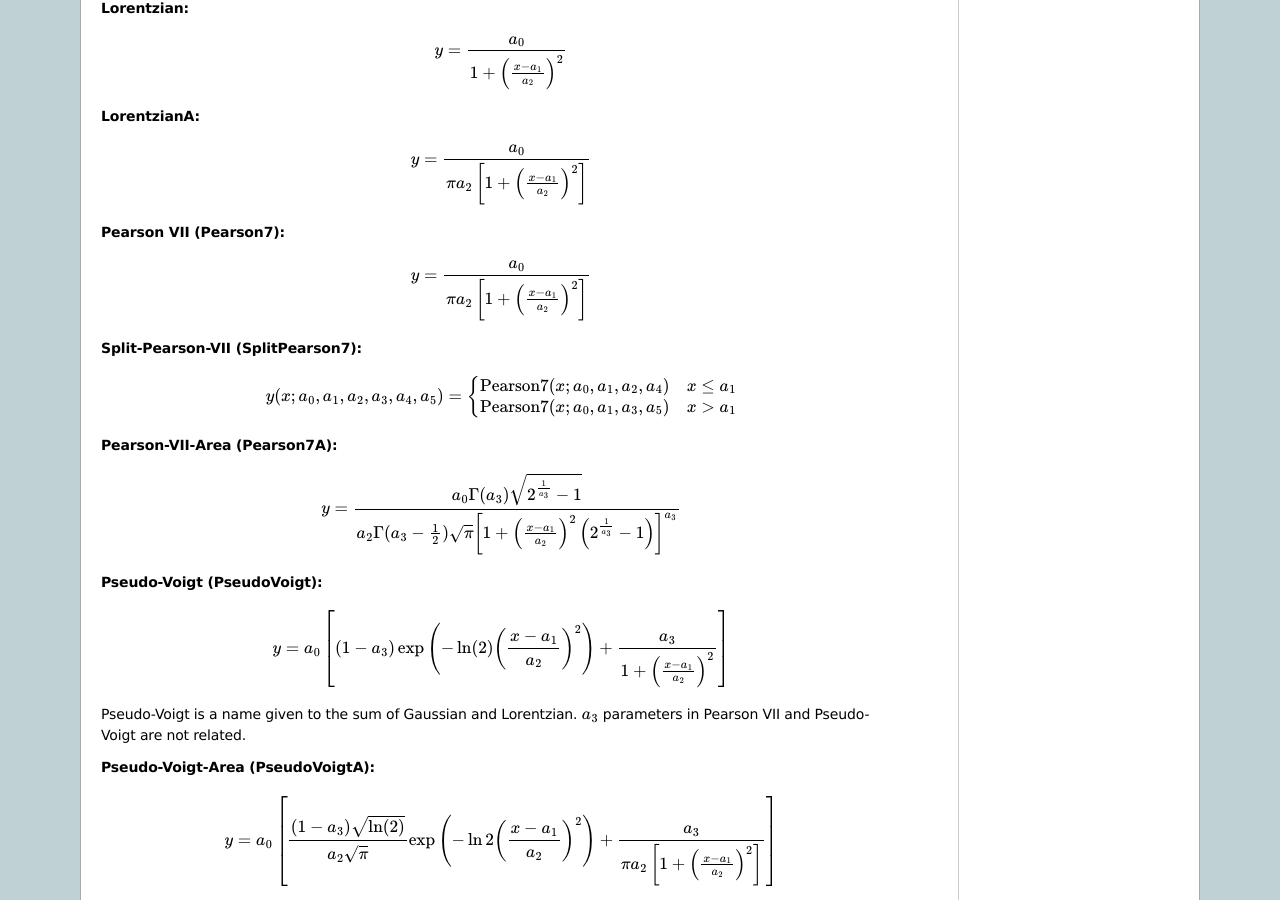
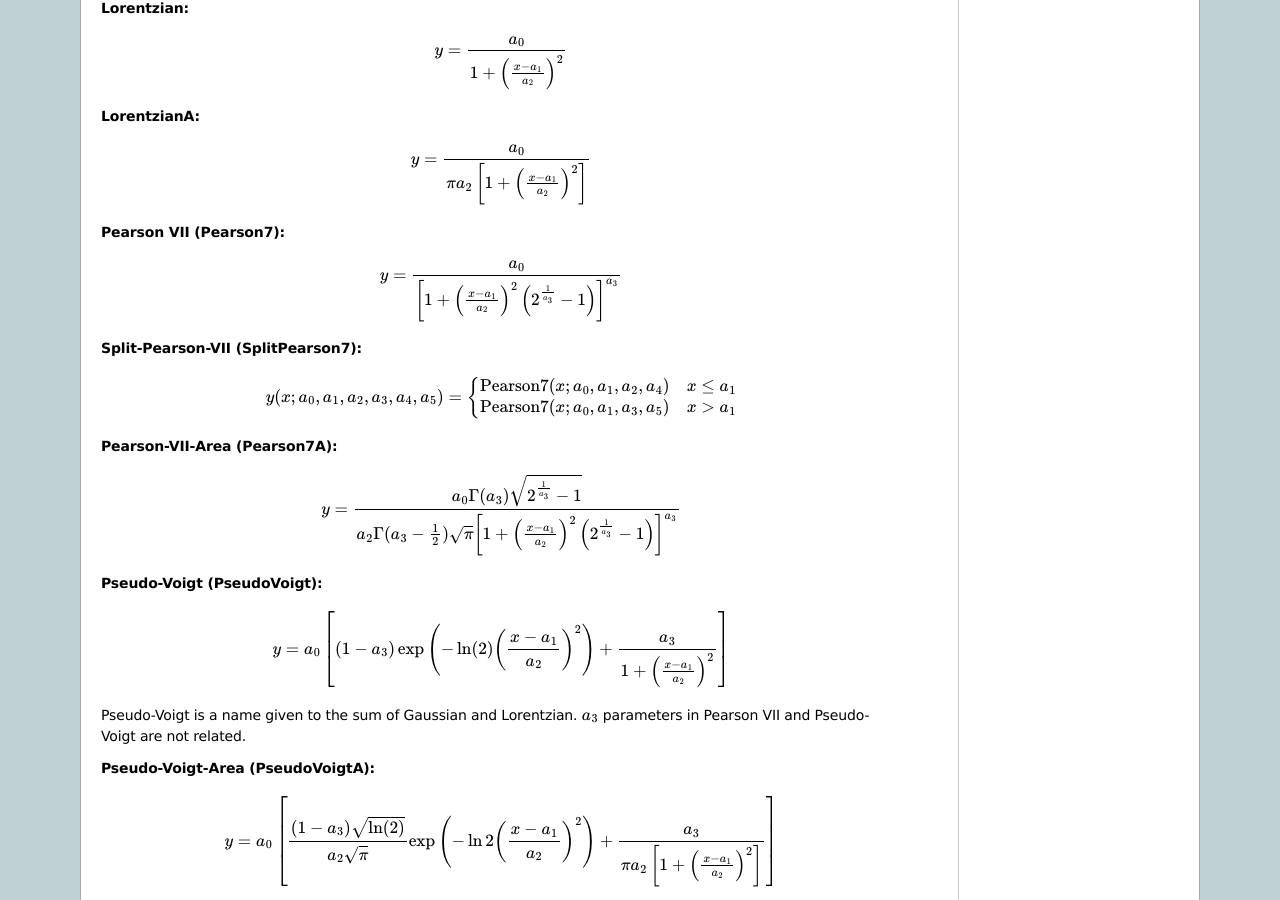
Before and after one commit to wojdyr/fityk, a Sphinx documentation site: the page built from doc/appendix.rst, in a window 1280 px wide and 900 px high, scrolled down 547 px. Built offline with Sphinx 7.4.7, drawn with Linux system fonts in a browser that asks for light colours; formulas are drawn with MathJax 3; pages that are not in the unit, such as notebooks, are missing from menus.

Commit message:
* fixed PearsonVII formula in the manual * minor changes in the release script and in comments

```diff
--- a/doc/appendix.rst
+++ b/doc/appendix.rst
@@ -47,7 +47,8 @@ names (like "height", "center" and "hwhm") replaced with
 **Pearson VII (Pearson7):**
 
 .. math::
-   y = \frac{a_0}{\pi a_2\left[1+\left(\frac{x-a_1}{a_2}\right)^2\right]}
+   y = \frac{a_0} {\left[1+\left(\frac{x-a_1}{a_2}\right)^2
+                           \left(2^{\frac{1}{a_3}}-1\right)\right]^{a_3}}
 
 **Split-Pearson-VII (SplitPearson7):**
 
```
Also changed, not shown: 5 other files.
